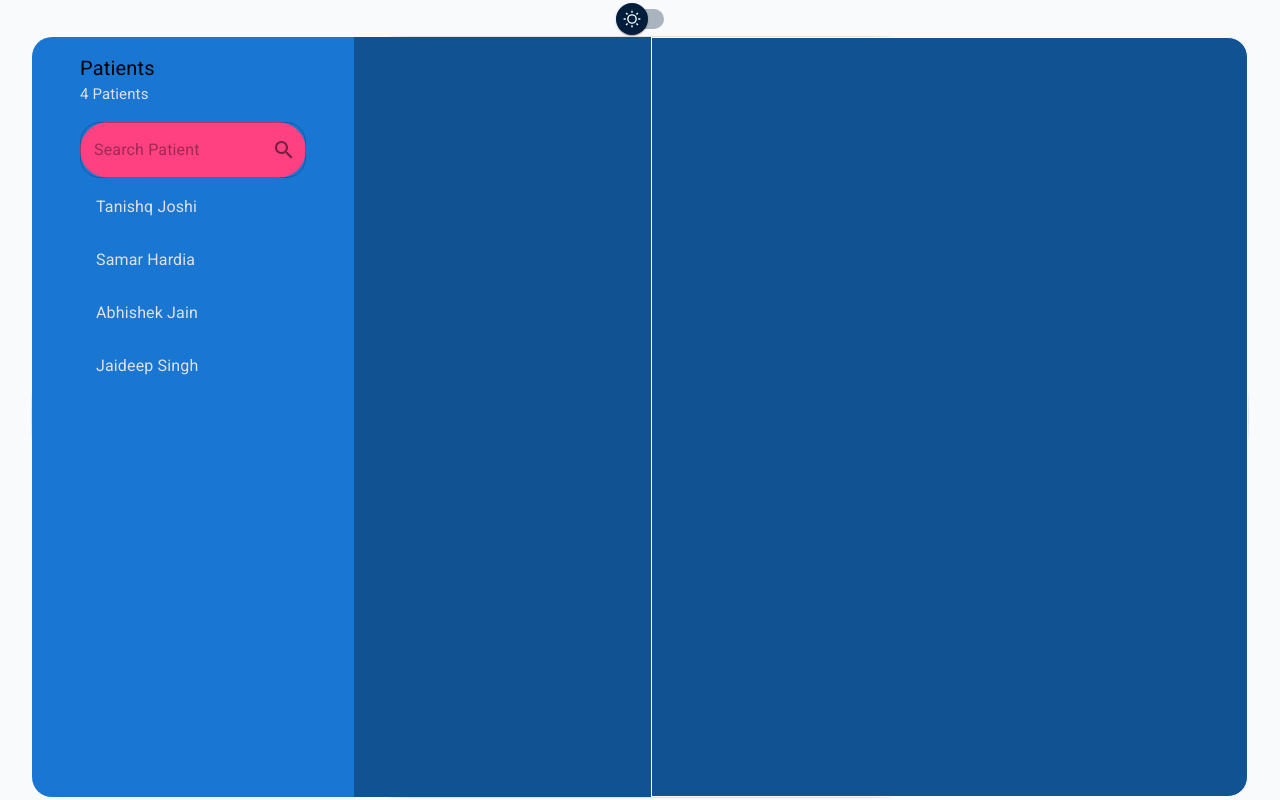
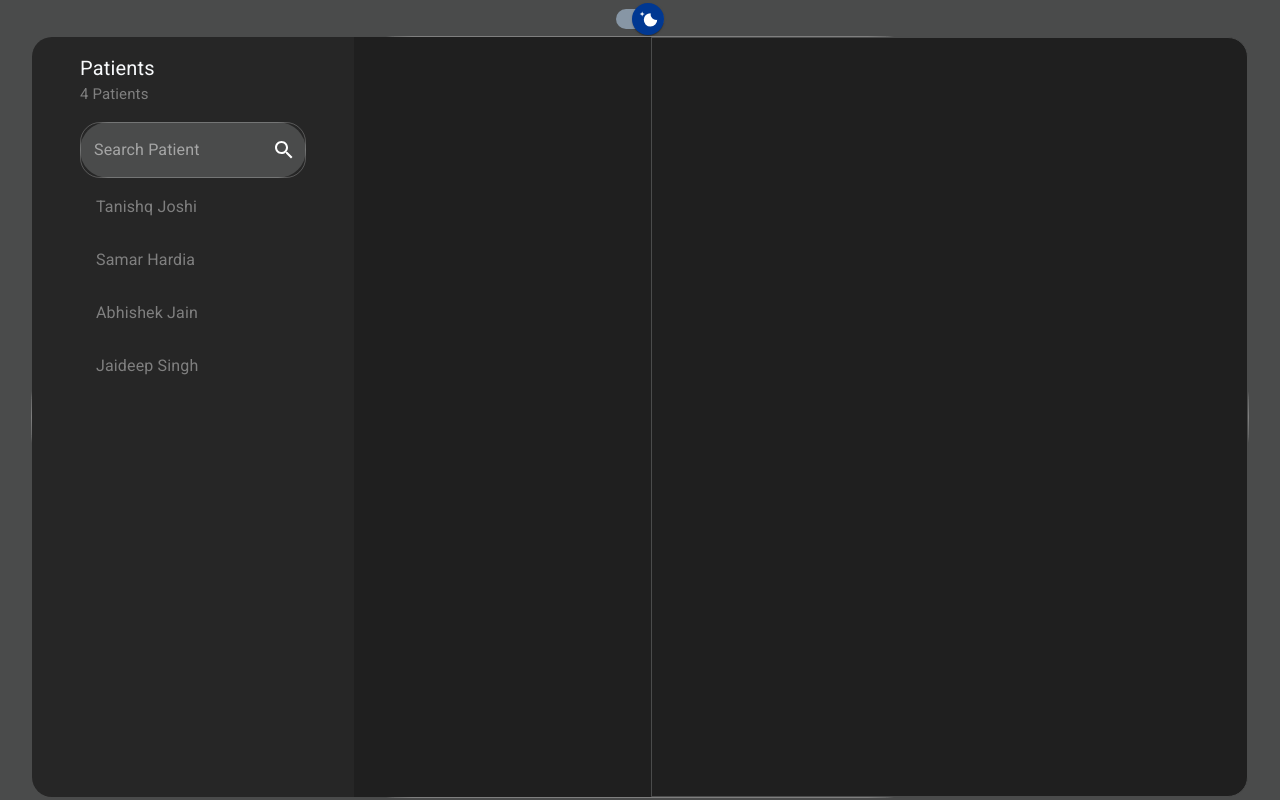
Before and after one commit to TJ-Mindbowser/tech-goal, a React (Create React App) app: page / in a window 1280 px wide. Built offline with nearby package versions, Linux system fonts and the light colour scheme.

Commit message:
fix:updated initial theme to dark

```diff
--- a/src/slice/theme.ts
+++ b/src/slice/theme.ts
@@ -6,7 +6,7 @@ interface ThemeState {
 }
 
 const initialState: ThemeState = {
-    isDarkMode: false,
+    isDarkMode: true,
 };
 
 const themeSlice = createSlice({
```
